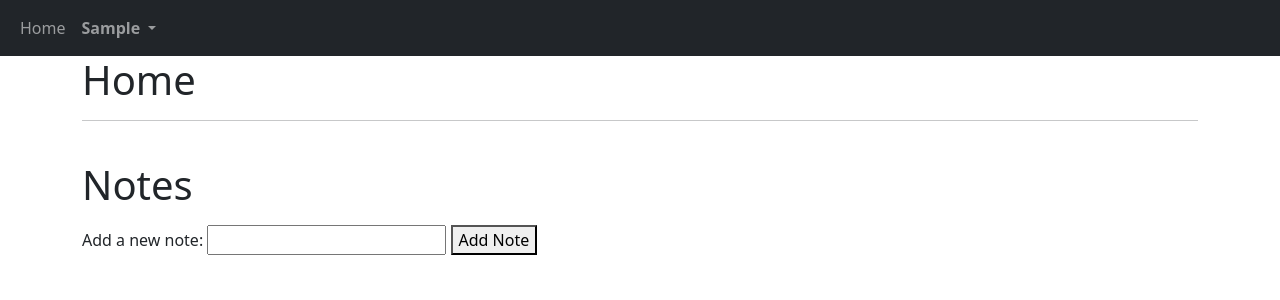
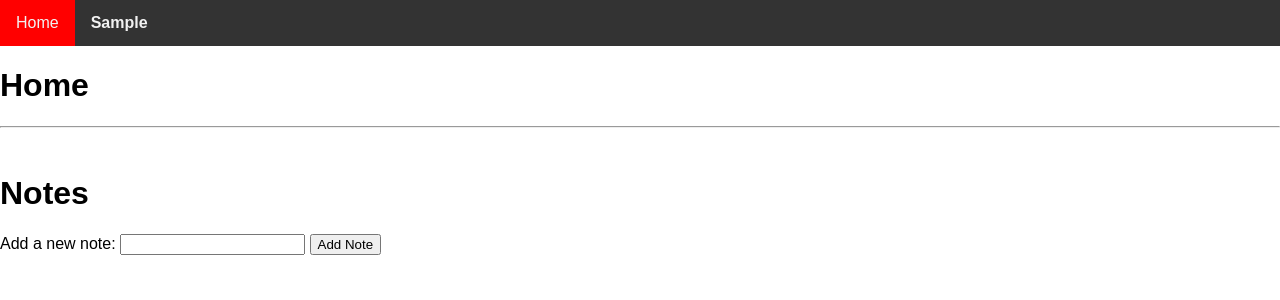
Before and after one commit to HexRew/HexRew-Session, a Django app: page / in a window 1280 px wide. Shown: the top 300 px of the page. Run offline with Django 4.2, Linux system fonts and the light colour scheme; the visitor is signed in with stand-in values (Sample User, id 1); data comes from the database, SQL or seed files in the repository; data that the repository does not hold is empty.

Commit message:
Removed bootstrap

```diff
--- a/templates/base/base.html
+++ b/templates/base/base.html
@@ -1,62 +1,108 @@
 <!DOCTYPE html>
 <html lang="en">
-<head>
-    <meta charset="UTF-8">
-    <meta name="viewport" content="width=device-width, initial-scale=1.0">
+  <head>
+    <meta charset="UTF-8" />
+    <meta name="viewport" content="width=device-width, initial-scale=1.0" />
     <title>HexRew {% block title %}{% endblock title %}</title>
-    <link href="https://cdn.jsdelivr.net/npm/bootstrap@5.3.2/dist/css/bootstrap.min.css" rel="stylesheet" integrity="sha384-T3c6CoIi6uLrA9TneNEoa7RxnatzjcDSCmG1MXxSR1GAsXEV/Dwwykc2MPK8M2HN" crossorigin="anonymous">
-</head>
-<body>
-    <script src="https://cdn.jsdelivr.net/npm/bootstrap@5.3.2/dist/js/bootstrap.bundle.min.js" integrity="sha384-C6RzsynM9kWDrMNeT87bh95OGNyZPhcTNXj1NW7RuBCsyN/o0jlpcV8Qyq46cDfL" crossorigin="anonymous"></script>
+  </head>
+  <body>
 
-    <nav class = "navbar navbar-expand-lg navbar-dark bg-dark">
+    <style>
 
-      <div class = "container-fluid">
+      body {
+        margin: 0;
+        font-family: Arial, sans-serif;
+      }
 
-        <ul class="navbar-nav">
+      .navbar {
+        background-color: #333;
+        overflow: hidden;
+      }
 
-          <li class="nav-items">
-            <a class="nav-link" href="/">Home</a>
-          </li>
-          {% comment %} <li class="nav-item dropdown">
-            <a class="nav-link dropdown-toggle" href="#" role="button" data-bs-toggle="dropdown" aria-expanded="false">
-              Categories
-            </a>
-            <ul class="dropdown-menu">
-              <li><a class="dropdown-item" href="">{{blog.title}}</a></li>
-            </ul>
-          </li> {% endcomment %}
-          <li class="nav-item dropdown">
+      .navbar a {
+        float: left;
+        display: block;
+        color: #f2f2f2;
+        text-align: center;
+        padding: 14px 16px;
+        text-decoration: none;
+      }
 
-            <a class="nav-link dropdown-toggle" href="#" role="button" data-bs-toggle="dropdown" aria-expanded="false">
-              {% if user.is_authenticated %}
-                <strong>{{user.username.capitalize}}</strong>
-              {% else %}
-                <strong>Guest </strong>
-              {% endif %}
-            </a>
+      .dropdown {
+        float: left;
+        overflow: hidden;
+      }
 
-            <ul class="dropdown-menu">
+      .dropdown .dropbtn {
+        font-size: 16px;
+        border: none;
+        outline: none;
+        color: #f2f2f2;
+        padding: 14px 16px;
+        background-color: inherit;
+        font-family: inherit;
+        margin: 0;
+      }
 
-              {% if user.is_authenticated %}
-                <li><a class="dropdown-item" href="/p/{{user.username}}">Profile</a></li>
-                <li><hr class="dropdown-divider"></li>
-                <li><a class="dropdown-item" href="/logout">Logout</a></li>
-              {% else %}
-                <li><a class="dropdown-item" href="/login">Login</a></li>
-                <li><a class="dropdown-item" href="/signup">Signup</a></li>
-              {% endif %}
+      .navbar a:hover,
+      .dropdown:hover .dropbtn {
+        background-color: red;
+      }
 
+      .dropdown-content {
+        display: none;
+        position: absolute;
+        background-color: #f9f9f9;
+        min-width: 160px;
+        box-shadow: 0px 8px 16px 0px rgba(0, 0, 0, 0.2);
+        z-index: 1;
+      }
 
-            </ul>
+      .dropdown-content a {
+        float: none;
+        color: black;
+        padding: 12px 16px;
+        text-decoration: none;
+        display: block;
+        text-align: left;
+      }
 
-        </li>
-      </ul>
+      .dropdown-content a:hover {
+        background-color: #ddd;
+      }
+
+      .dropdown:hover .dropdown-content {
+        display: block;
+      }
+
+    </style>
+
+    <div class="navbar">
+
+      <a href="/">Home</a>
+
+      <div class="dropdown">
+        <button class="dropbtn">
+          {% if user.is_authenticated %}
+            <strong>{{ user.username.capitalize }}</strong>
+          {% else %}
+            <strong>Guest </strong>
+          {% endif %}
+          <i class="fa fa-caret-down"></i>
+        </button>
+        <div class="dropdown-content">
+          {% if user.is_authenticated %}
+            <a href="/p/{{user.username}}">Profile</a>
+            <a href="/logout">Logout</a>
+          {% else %}
+            <a href="/login">Login</a>
+            <a href="/signup">Signup</a>
+          {% endif %}
+        </div>
       </div>
-    </nav>
+    </div>
 
-    <div class="container">
-      {% block body %}{% endblock body %}
-    </div>
-</body>
+    <div class="container">{% block body %}{% endblock body %}</div>
+
+  </body>
 </html>
```
